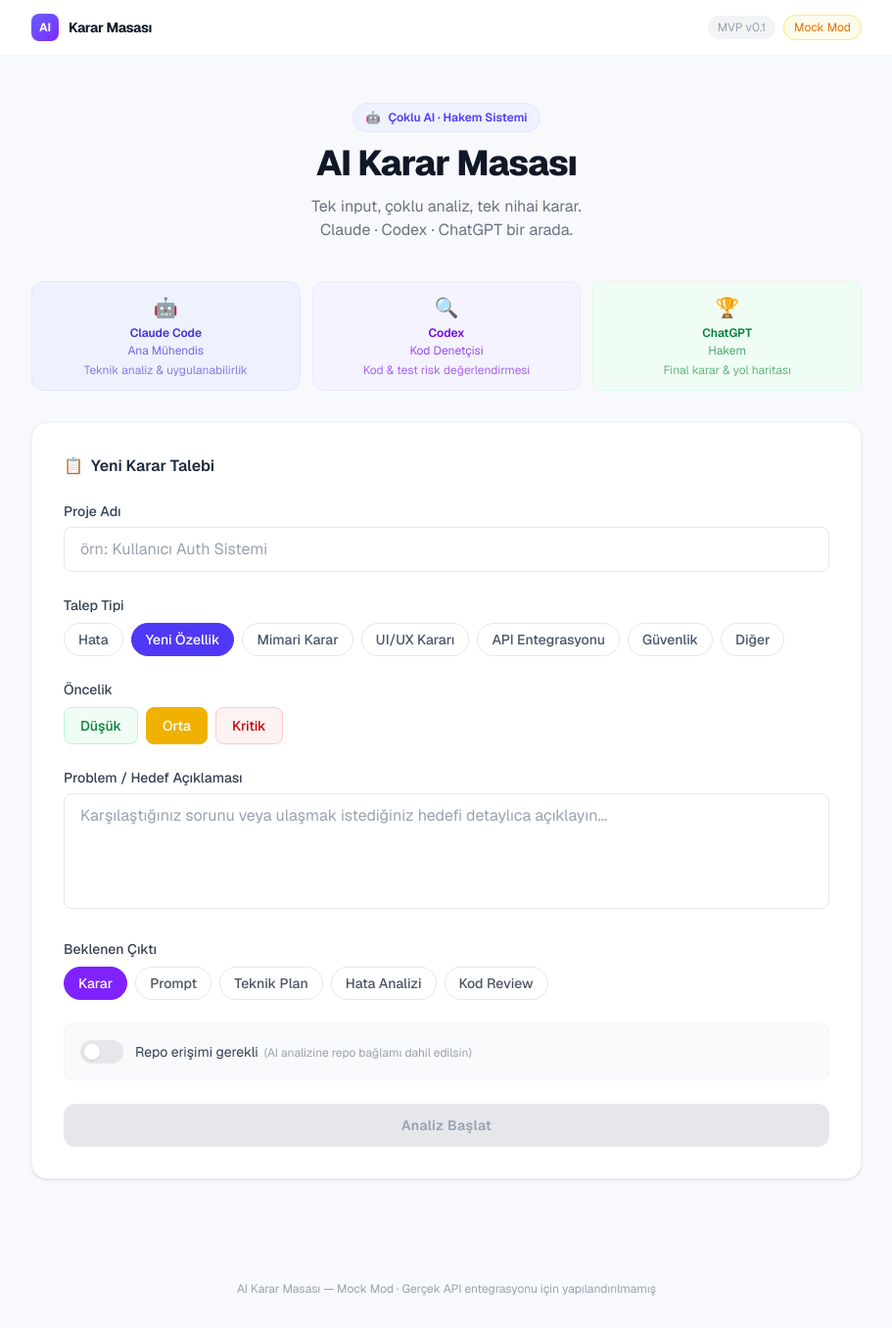
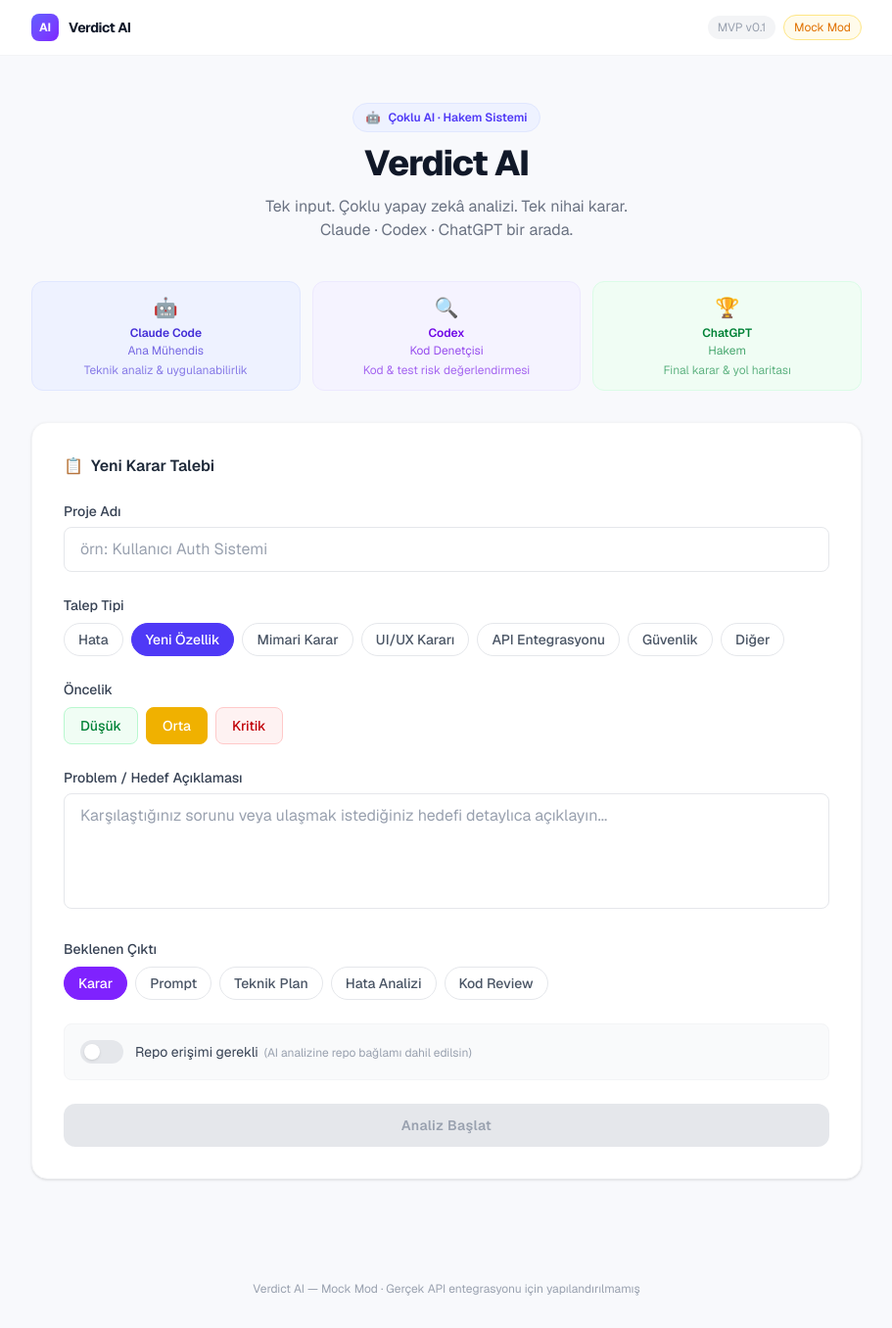
Before and after one commit to onursuay/Verdict-ai, a Next.js app: page / in a window 1280 px wide. Shown: the whole page at 98% size, without its empty margins (184-1095 px from the left). Built offline with nearby package versions, Linux system fonts and the light colour scheme.

Commit message:
chore: rebrand AI Karar Masası → Verdict AI
Metadata ve UI metinleri güncellendi. Klasör/dosya adları değiştirilmedi.

Co-Authored-By: Claude Sonnet 4.6 <noreply@anthropic.com>

```diff
--- a/app/layout.tsx
+++ b/app/layout.tsx
@@ -13,8 +13,8 @@ const geistMono = Geist_Mono({
 });
 
 export const metadata: Metadata = {
-  title: "AI Karar Masası",
-  description: "Tek input, çoklu analiz, tek nihai karar.",
+  title: "Verdict AI",
+  description: "AI destekli çoklu analiz ve nihai karar platformu.",
 };
 
 export default function RootLayout({
--- a/app/page.tsx
+++ b/app/page.tsx
@@ -40,7 +40,7 @@ export default function Home() {
               <span className="text-white text-xs font-bold">AI</span>
             </div>
             <span className="font-bold text-gray-900 text-sm tracking-tight">
-              Karar Masası
+              Verdict AI
             </span>
           </div>
           <div className="flex items-center gap-2">
@@ -64,10 +64,10 @@ export default function Home() {
                 Çoklu AI · Hakem Sistemi
               </div>
               <h1 className="text-3xl sm:text-4xl font-extrabold text-gray-900 tracking-tight">
-                AI Karar Masası
+                Verdict AI
               </h1>
               <p className="text-gray-500 text-base max-w-md mx-auto">
-                Tek input, çoklu analiz, tek nihai karar.
+                Tek input. Çoklu yapay zekâ analizi. Tek nihai karar.
                 <br />
                 Claude · Codex · ChatGPT bir arada.
               </p>
@@ -133,7 +133,7 @@ export default function Home() {
 
       {/* Footer */}
       <footer className="mt-16 pb-8 text-center text-xs text-gray-400">
-        AI Karar Masası — Mock Mod · Gerçek API entegrasyonu için yapılandırılmamış
+        Verdict AI — Mock Mod · Gerçek API entegrasyonu için yapılandırılmamış
       </footer>
     </div>
   );
```
